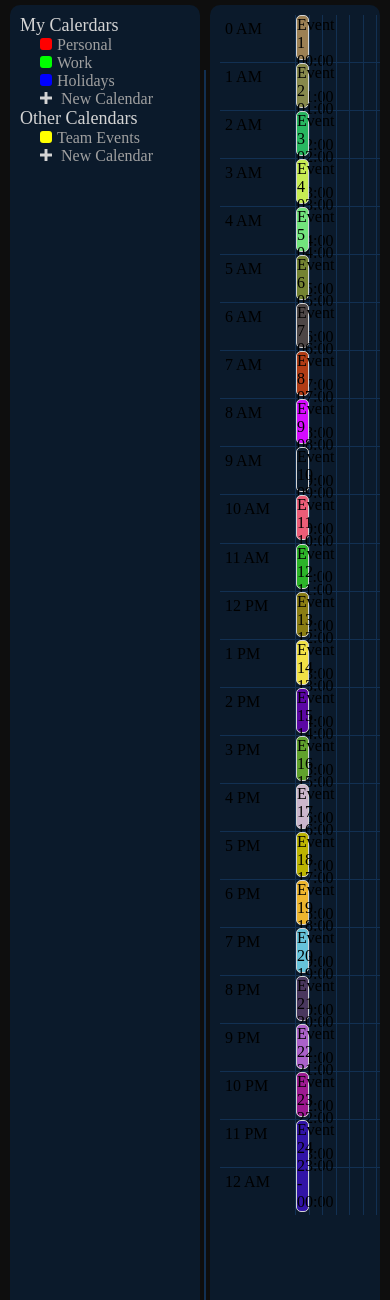
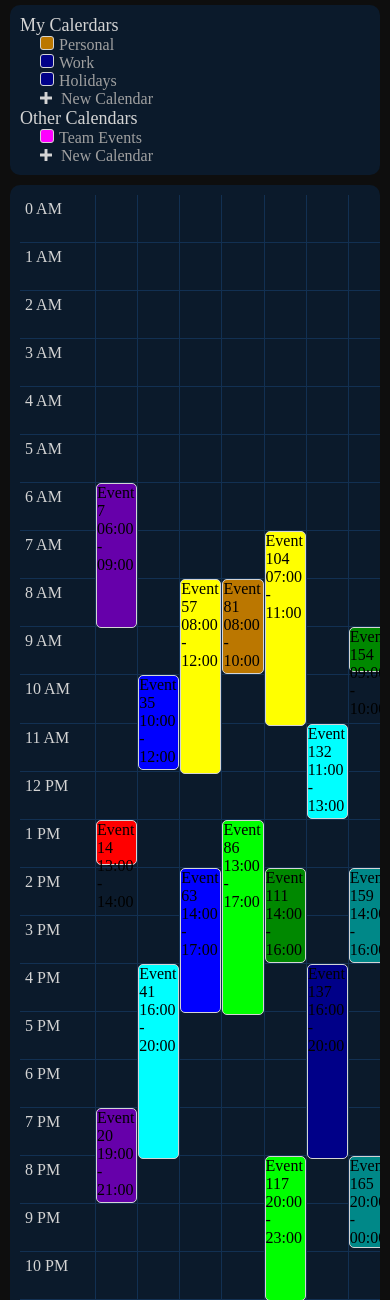
Before and after one commit to viktigsau/calendar, a Flask app: page / in a window 390 px wide. Shown: the part 55-1355 px from the top of the page. Run offline with Flask 3, Linux system fonts and the light colour scheme; parts of the project's set-up code (start-up, migrations or seed data) failed here and were passed over.

Commit message:
made the app more responsive and made the mock data randomized

```diff
--- a/static/helpers.js
+++ b/static/helpers.js
@@ -49,8 +49,11 @@ function rgbToHex(r, g, b) {
 function GetColor() {
     const colors = [
         "#ff0000",
-        "#00ff00",
-        "#0000ff"
+        "#ffff00", "#bb7700",
+        "#00ff00", "#008800",
+        "#00ffff", "#008888",
+        "#0000ff", "#000088",
+        "#ff00ff", "#6600aa",
     ];
     return colors[Math.floor(Math.random() * colors.length)]
 }
--- a/static/layout.js
+++ b/static/layout.js
@@ -12,16 +12,23 @@ function GetCalendar() {
     const events = {};
     const base = new Date("2025-01-12T00:00:00");
 
-    for (let h = 0; h < 24; h++) {
+    let index = 6;
+    while (index < 24*7) {
+        const h = index;
+        const length = Math.floor(Math.random() * 4) + 1;
+        index += length;
+        if (index % 24 > 16) index += 10;
+        index += Math.floor(Math.random() * 4) + 2;
+
         const start = new Date(base);
         start.setHours(h);
 
         const end = new Date(start);
-        end.setHours(h + 1);
+        end.setHours(h + length);
 
         // random color for each event
         events[`event${h + 1}`] = {
-            color: `#${Math.floor(Math.random()*16777215).toString(16)}`,
+            color: GetColor(),
             start: start.toISOString(),
             end: end.toISOString(),
             title: `Event ${h + 1}`,
@@ -84,10 +91,10 @@ function LoadItems() {
 
 function GetCalendars() {
     return [
-        { id: "1", name: "Personal", color: "#ff0000", description: "My personal calendar", category: "my-calendars" },
-        { id: "2", name: "Work", color: "#00ff00", description: "Work related events", category: "my-calendars" },
-        { id: "3", name: "Holidays", color: "#0000ff", description: "Public holidays", category: "my-calendars" },
-        { id: "4", name: "Team Events", color: "#ffff00", description: "Events for the team", category: "other-calendars" }
+        { id: "1", name: "Personal", color: GetColor(), description: "My personal calendar", category: "my-calendars" },
+        { id: "2", name: "Work", color: GetColor(), description: "Work related events", category: "my-calendars" },
+        { id: "3", name: "Holidays", color: GetColor(), description: "Public holidays", category: "my-calendars" },
+        { id: "4", name: "Team Events", color: GetColor(), description: "Events for the team", category: "other-calendars" }
     ];
 }
 
@@ -163,7 +170,10 @@ document.addEventListener("DOMContentLoaded", () => {
         let subBoxMargin = getComputedStyle(document.documentElement).getPropertyValue("--sub-box-margin");
         subBoxMargin = parseFloat(subBoxMargin);
 
-        document.documentElement.style.setProperty("--sidebar-width", e.clientX - subBoxMargin + "px");
+        let sidebarWidth = e.clientX - subBoxMargin;
+        if (sidebarWidth < 175) sidebarWidth = 175;
+
+        document.documentElement.style.setProperty("--sidebar-width", sidebarWidth + "px");
     });
 
     const main = document.querySelector("main");
--- a/static/style.css
+++ b/static/style.css
@@ -53,6 +53,7 @@ html, body {
     height: 100vh;
 
     overflow: hidden;
+    color: var(--fg);
 }
 
 header {
@@ -159,6 +160,8 @@ input[type="color"] {
     height: 100%;
     flex-shrink: 1;
     flex-grow: 1;
+
+    color: black;
 }
 
 .week .week-day:last-child {
@@ -248,20 +251,22 @@ aside .calendar-list .color-indicator {
     margin-right: 5px;
 
     border-radius: 3px;
+    border: 1px solid var(--fg);
 }
 
 :root[data-theme="light"] aside .calendar-list .new-calendar-item .color-indicator {
     background-image: url("/static/icon/plus-black.svg");
-    background-size: cover;
-    background-position: center;
-    background-repeat: no-repeat;
 }
 
 :root[data-theme="dark"] aside .calendar-list .new-calendar-item .color-indicator {
     background-image: url("/static/icon/plus-white.svg");
+}
+
+aside .calendar-list .new-calendar-item .color-indicator {
     background-size: cover;
     background-position: center;
     background-repeat: no-repeat;
+    border: none;
 }
 
 aside .calendar-list .calendar-name:hover {
@@ -354,3 +359,14 @@ aside .wrapper {
 .no-bottom-margin {
     margin-bottom: 0;
 }
+
+/*-- responsive ness --*/
+@media (max-width: 1000px) {
+    .layout {
+        grid-template-columns: 1fr; /* Force items into one column */
+    }
+
+    .layout .slider {
+        display: none;
+    }
+}
```
